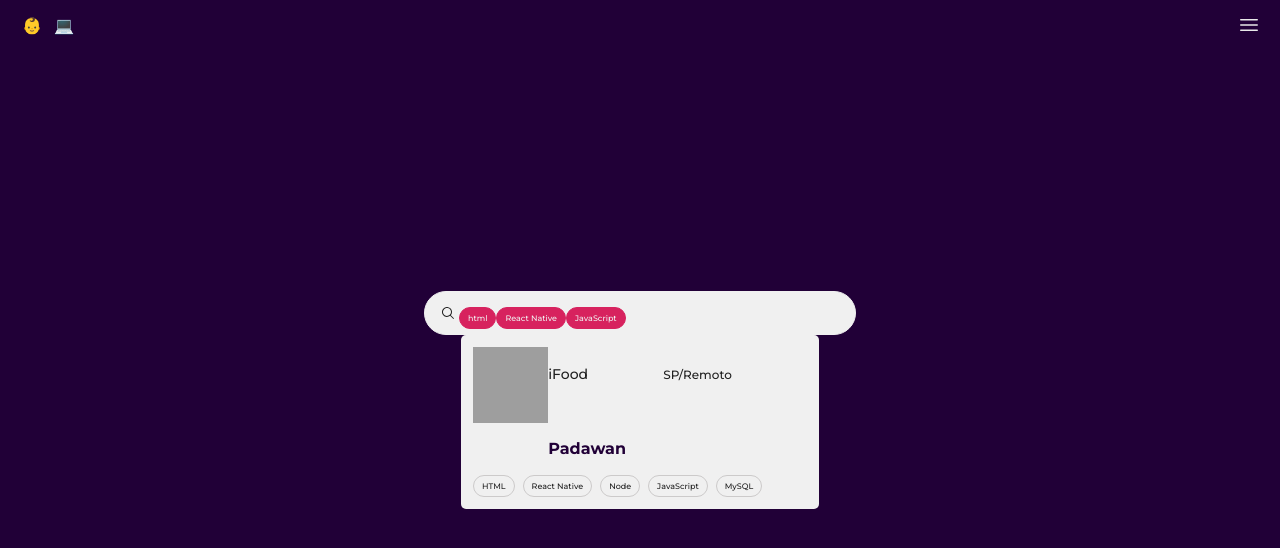
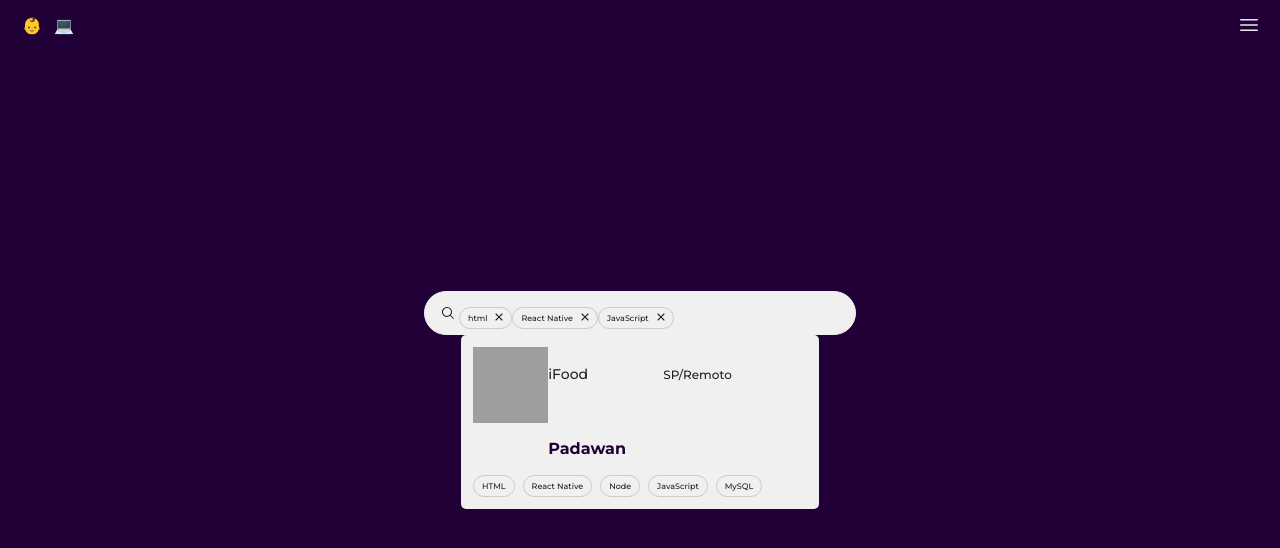
Before and after one commit to PedroMarianoAlmeida/baby-dev-2022, a Next.js app: page / in a window 1280 px wide. Shown: the top 548 px of the page. Built offline with nearby package versions, Linux system fonts and the light colour scheme; grey boxes are pictures that could not be loaded.

Commit message:
add close icon on Stack Badge

```diff
--- a/src/components/StackBadge/StackBadge.module.css
+++ b/src/components/StackBadge/StackBadge.module.css
@@ -23,3 +23,7 @@
   color: #f0f0f0 !important;
   border-color: #d7225e !important;
 }
+
+#complement {
+  margin-left: 8px;
+}
--- a/src/components/StackBadge/index.tsx
+++ b/src/components/StackBadge/index.tsx
@@ -2,15 +2,17 @@ import styles from "./StackBadge.module.css";
 
 interface StackBadgeProps {
   name: string;
-  isSelected: boolean;
+  isSelected?: boolean;
+  children?: JSX.Element;
 }
 
-const StackBadge = ({ name, isSelected }: StackBadgeProps) => {
-  const { root, selected } = styles;
+const StackBadge = ({ name, isSelected, children }: StackBadgeProps) => {
+  const { root, selected, complement } = styles;
 
   return (
     <h6 id={root} className={isSelected ? selected : ""}>
       {name}
+      {children ? <span id={complement}>{children}</span> : null}
     </h6>
   );
 };
--- a/src/components/UserStackSelector/index.tsx
+++ b/src/components/UserStackSelector/index.tsx
@@ -39,7 +39,9 @@ const UserStackSelectorUI = ({ selected }: UserStackSelectorUiProps) => {
         <Image src={"/icons/magnifying-glass.svg"} width={22} height={22} />
         <div id={selectedContainer}>
           {selected.map((stack) => (
-            <StackBadge key={stack.id} name={stack.name} isSelected/>
+            <StackBadge key={stack.id} name={stack.name}>
+              <Image src={"/icons/close.svg"} width={8} height={8} />
+            </StackBadge>
           ))}
         </div>
       </div>
```
Also changed, not shown: public/icons/close.svg (added).
